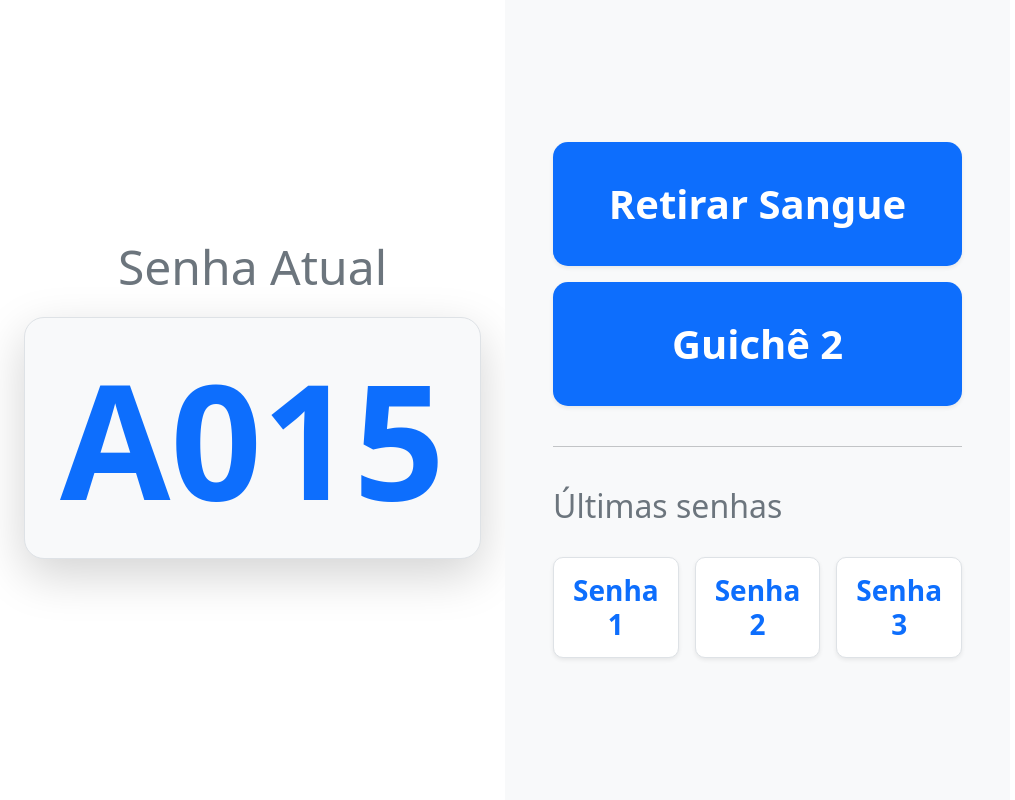
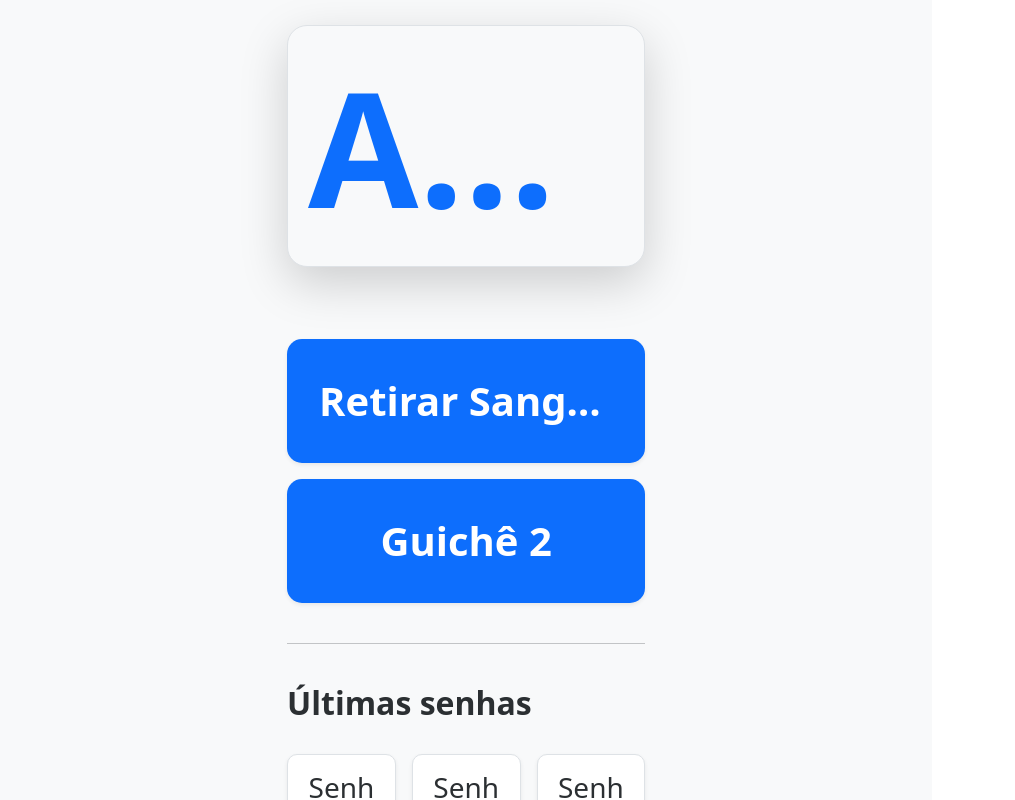
Before and after one commit to LuizGup/FilaNami, a React (Vite) app in the folder frontend/: page /painel in a window 1280 px wide. Shown: the whole page, without its empty margins (0-1015 px from the left). Built offline with nearby package versions, Linux system fonts and the light colour scheme.

Commit message:
Refactor PainelSenhas layout and update styles
Simplified the PainelSenhas page structure, improved layout with better alignment and spacing, and updated color classes for consistency. Removed unused CSS and comments, and adjusted CardUltimaSenha to use 'text-secondary-emphasis' for the card title.

```diff
--- a/frontend/src/components/PainelComponents/CardUltimaSenha/index.jsx
+++ b/frontend/src/components/PainelComponents/CardUltimaSenha/index.jsx
@@ -5,7 +5,7 @@ function CardUltimaSenha({ numero }) {
   return (
     <div className="ultima-senha-card card shadow-sm text-center">
       <div className="card-body">
-        <h5 className="card-title text-primary fw-bold">
+        <h5 className="card-title text-secondary-emphasis">
           {numero}
         </h5>
       </div>
--- a/frontend/src/pages/PainelSenhas/index.css
+++ b/frontend/src/pages/PainelSenhas/index.css
@@ -1,13 +1,6 @@
 /* Fundo principal da página */
 .painel-container {
-  background-color: #ffffff;
   overflow: hidden; /* Impede barras de rolagem desnecessárias */
-}
-
-/* Título "Senha Atual" */
-.painel-title {
-  font-size: 3rem;
-  font-weight: 300; /* 'light' */
 }
 
 /* Card gigante "A015" */
--- a/frontend/src/pages/PainelSenhas/index.jsx
+++ b/frontend/src/pages/PainelSenhas/index.jsx
@@ -1,94 +1,64 @@
-import { useState } from 'react'; // 👈 Não precisa mais do useEffect
+import "./index.css";
 
-// 1. O service NÃO é importado (sem API)
+import { useState } from "react";
 
-// 2. Importa o componente filho
 import CardUltimaSenha from "../../components/PainelComponents/CardUltimaSenha";
 
-// 3. Importa o CSS da página
-import "./index.css";
-
 function PainelSenhas() {
-
-  // --- DADOS ESTÁTICOS (MOCK) ---
-  // Pré-populamos os estados com dados de exemplo
-  // para que você possa focar apenas no CSS.
 
   const [senhaAtual, setSenhaAtual] = useState({
     numero: "A015",
     servico: "Retirar Sangue",
-    local: "Guichê 2"
+    local: "Guichê 2",
   });
 
   const [ultimasSenhas, setUltimasSenhas] = useState([
-    { id: 1, numero: "Senha1" }, // Dados baseados na sua imagem
+    { id: 1, numero: "Senha1" },
     { id: 2, numero: "Senha2" },
-    { id: 3, numero: "Senha3" }
+    { id: 3, numero: "Senha3" },
   ]);
 
-  // --- LÓGICA DE API E SOCKET REMOVIDA ---
-  // A função fetchDadosPainel() foi removida.
-  // O hook useEffect() foi removido.
-
-
-  // --- Renderização do JSX (Permanece igual) ---
-
   return (
-    <section className="painel-container container-fluid">
-      <div className="row vh-100">
-
-        {/* Coluna Esquerda: Senha Atual */}
-        <div className="col-lg-6 d-flex flex-column justify-content-center align-items-center p-4">
-          <h1 className="painel-title text-secondary">Senha Atual</h1>
+    <section className="painel-container container-fluid bg-light vh-100 d-flex justify-content-center align-items-center">
+      <div className="col-lg-6 d-flex flex-column p-5">
+        <div className="row mb-4">
+          <div className="col d-flex flex-column justify-content-center mb-5">
+            <h1 className="fw-bold text-secondary-emphasis text-start">Senha Atual</h1>
             <div className="senha-atual-card shadow-lg text-primary">
-            {/* Agora isso vai mostrar "A015" direto */}
               {senhaAtual?.numero || "---"}
             </div>
           </div>
 
-        {/* Coluna Direita: Infos e Últimas Senhas */}
-        <div className="col-lg-6 bg-light d-flex flex-column justify-content-center p-5">
-
-          {/* Infos da Senha Atual */}
-          <div className="info-card-wrapper mb-4">
+          <div className="col d-flex flex-column justify-content-center align-items-center mt-4">
+            <div className="info-card-wrapper">
               <div className="info-card shadow-sm bg-primary text-white">
-              {/* Mostra "Retirar Sangue" */}
                 {senhaAtual?.servico || "Aguardando..."}
               </div>
               <div className="info-card shadow-sm bg-primary text-white mt-3">
-              {/* Mostra "Guichê 2" */}
                 {senhaAtual?.local || "Aguardando..."}
+              </div>
+            </div>
           </div>
         </div>
 
         <hr />
 
-          {/* Últimas Senhas */}
-          <h2 className="ultimas-senhas-title text-secondary mt-4">
+        <h2 className="fw-bold text-secondary-emphasis mt-4">
           Últimas senhas
         </h2>
         <div className="row g-3 mt-2">
-
-            {/* Como 'ultimasSenhas' agora tem 3 itens,
-              o '.map' será executado e o 'else' (com "---") será ignorado.
-            */}
-            {ultimasSenhas.length > 0 ? (
-              ultimasSenhas.map((senha) => (
+          {ultimasSenhas.length > 0
+            ? ultimasSenhas.map((senha) => (
                 <div className="col-4" key={senha.id}>
-                  <CardUltimaSenha
-                    numero={senha.numero}
-                  />
+                  <CardUltimaSenha numero={senha.numero} />
                 </div>
               ))
-            ) : (
-              // Este trecho não será mais exibido
-              [1, 2, 3].map(i => (
+            :
+              [1, 2, 3].map((i) => (
                 <div className="col-4" key={i}>
                   <CardUltimaSenha numero="---" />
                 </div>
-              ))
-            )}
-          </div>
+              ))}
         </div>
       </div>
     </section>
```
Lines whose indentation alone changed are shown as unchanged.
